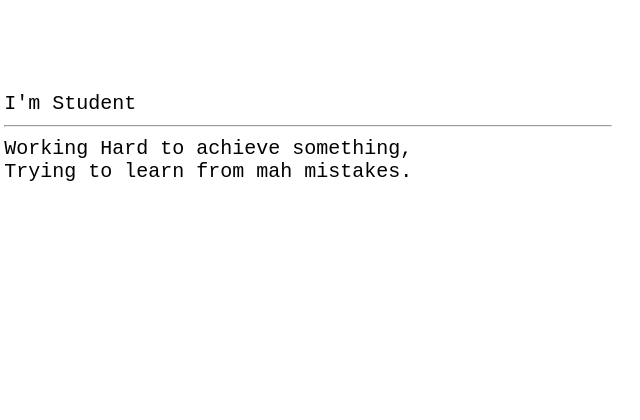
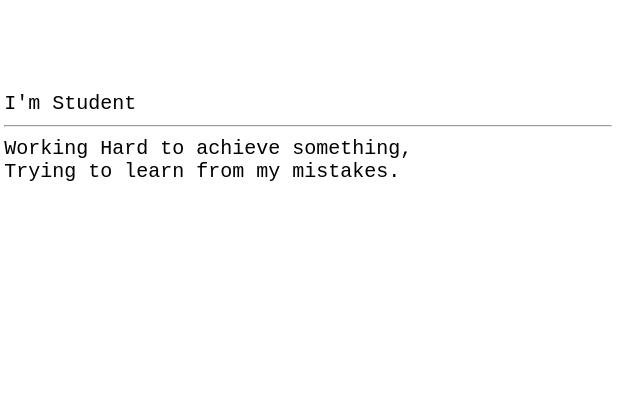
Before and after one commit to BelieveXD/portfolio, a plain HTML site: page index.html in a window 1280 px wide. Shown: the part 145-565 px from the top of the page, 549-1189 px from the left. Drawn offline with Linux system fonts and the light colour scheme.

Commit message:
Update index.html

```diff
--- a/index.html
+++ b/index.html
@@ -54,7 +54,7 @@
             I'm Student <br>
             <hr>
             Working Hard to achieve something, <br>
-            Trying to learn from mah mistakes.
+            Trying to learn from my mistakes.
         </div>
     </div>
 
```
